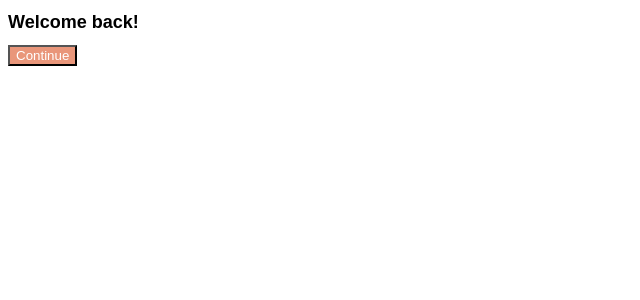
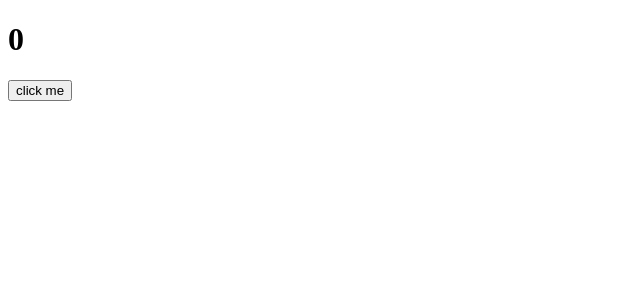
Before and after one commit to KodawonKK/react-project-movie, a React (Create React App) app: page / in a window 1280 px wide. Shown: the top 300 px of the page, without its empty margins (0-640 px from the left). Built offline with nearby package versions, Linux system fonts and the light colour scheme.

Commit message:
useEffect

```diff
--- a/src/App.js
+++ b/src/App.js
@@ -1,11 +1,16 @@
-import Button from "./Button";
-import styles from "./App.module.css";
+import { useState, useEffect } from "react";
 
 function App() {
+  const [counter, setValue] = useState(0);
+  const onClick = () => setValue((prev) => prev + 1);
+
+  useEffect(() => {
+    console.log("call the api");
+  }, []);
   return (
     <div>
-      <h1 className={styles.title}>Welcome back!</h1>
-      <Button text={"Continue"} />
+      <h1>{counter}</h1>
+      <button onClick={onClick}>click me</button>
     </div>
   );
 }
--- a/src/index.js
+++ b/src/index.js
@@ -4,7 +4,7 @@
 
 const root = ReactDOM.createRoot(document.getElementById("root"));
 root.render(
-  <React.StrictMode>
-    <App />
-  </React.StrictMode>
+  // <React.StrictMode>
+  <App />
+  // </React.StrictMode>
 );
```
